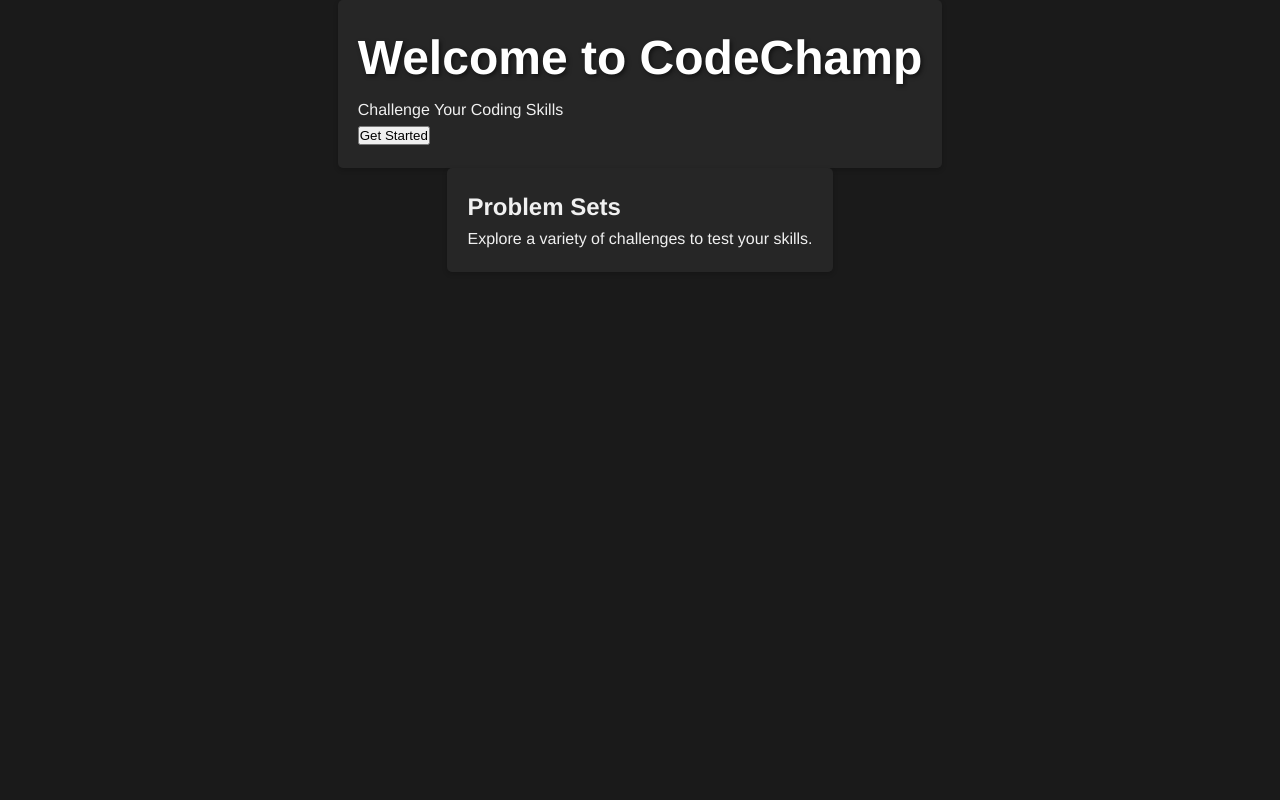
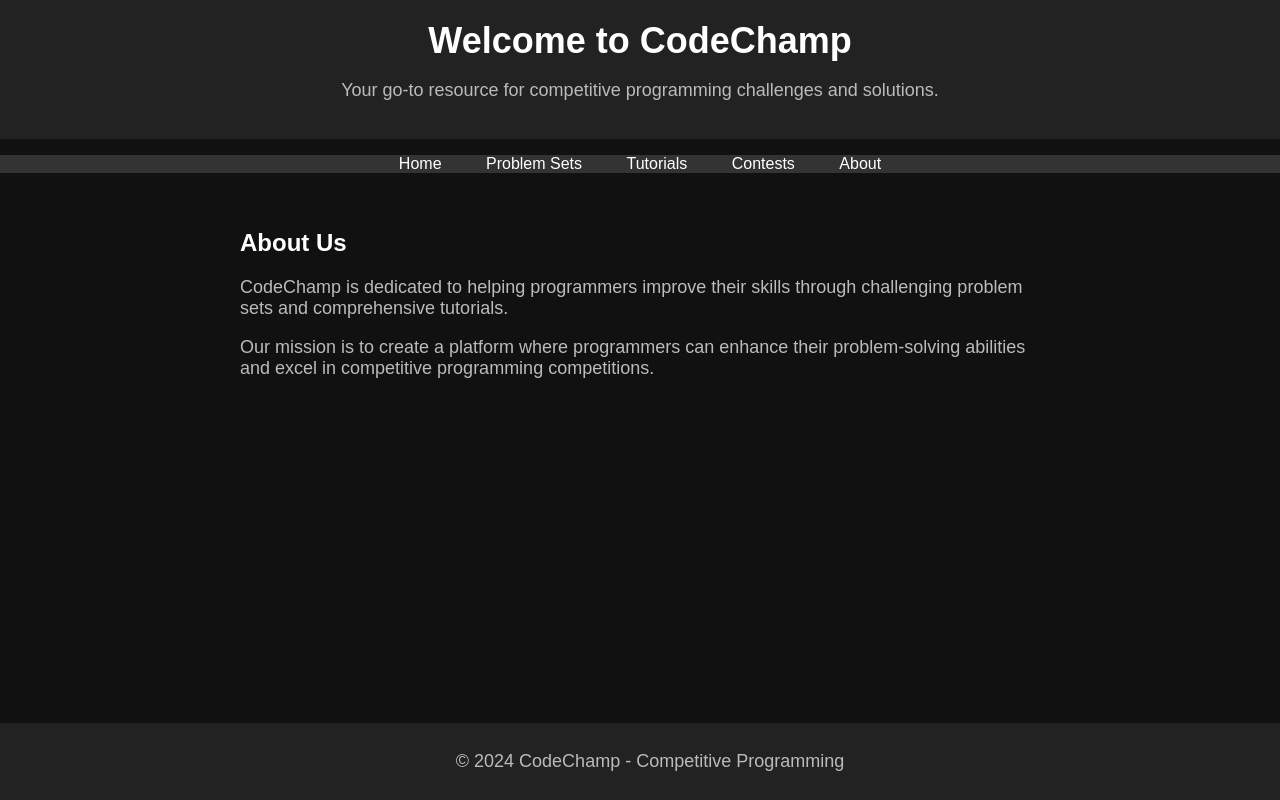
Before and after one commit to agastyahukoo/CodeChamp, a plain HTML site: page index.html in a window 1280 px wide. Drawn offline with Linux system fonts and the light colour scheme.

Commit message:
Update index.html

```diff
--- a/index.html
+++ b/index.html
@@ -3,30 +3,98 @@
 <head>
     <meta charset="UTF-8">
     <meta name="viewport" content="width=device-width, initial-scale=1.0">
-    <title>CodeChamp</title>
-    <link rel="stylesheet" href="styles.css">
+    <title>CodeChamp - Competitive Programming</title>
+    <style>
+        /* Reset some default styles */
+        body, html {
+            margin: 0;
+            padding: 0;
+            font-family: Arial, Helvetica, sans-serif;
+            background-color: #111;
+            color: #fff;
+        }
+
+        /* Header Styles */
+        header {
+            background-color: #222;
+            padding: 20px;
+            text-align: center;
+        }
+
+        h1 {
+            font-size: 36px;
+            margin: 0;
+        }
+
+        p {
+            font-size: 18px;
+            color: #bbb;
+        }
+
+        /* Navigation Styles */
+        nav {
+            background-color: #333;
+            text-align: center;
+        }
+
+        ul {
+            list-style-type: none;
+            padding: 0;
+        }
+
+        li {
+            display: inline;
+            margin: 0 20px;
+        }
+
+        a {
+            text-decoration: none;
+            color: #fff;
+            font-size: 16px;
+        }
+
+        /* Main Content Styles */
+        .container {
+            padding: 20px;
+            max-width: 800px;
+            margin: 0 auto;
+        }
+
+        /* Footer Styles */
+        footer {
+            background-color: #222;
+            text-align: center;
+            padding: 10px;
+            position: absolute;
+            bottom: 0;
+            width: 100%;
+        }
+    </style>
 </head>
 <body>
-    <!-- Home Section -->
-    <div class="section" id="home">
-        <div class="content">
-            <h1>Welcome to CodeChamp</h1>
-            <p>Challenge Your Coding Skills</p>
-            <button>Get Started</button>
-        </div>
+    <header>
+        <h1>Welcome to CodeChamp</h1>
+        <p>Your go-to resource for competitive programming challenges and solutions.</p>
+    </header>
+
+    <nav>
+        <ul>
+            <li><a href="#">Home</a></li>
+            <li><a href="problem_sets.html">Problem Sets</a></li>
+            <li><a href="#">Tutorials</a></li>
+            <li><a href="#">Contests</a></li>
+            <li><a href="#">About</a></li>
+        </ul>
+    </nav>
+
+    <div class="container">
+        <h2>About Us</h2>
+        <p>CodeChamp is dedicated to helping programmers improve their skills through challenging problem sets and comprehensive tutorials.</p>
+        <p>Our mission is to create a platform where programmers can enhance their problem-solving abilities and excel in competitive programming competitions.</p>
     </div>
 
-    <!-- Problem Sets Section -->
-    <div class="section" id="problem-sets">
-        <div class="content">
-            <h2>Problem Sets</h2>
-            <p>Explore a variety of challenges to test your skills.</p>
-            <ul id="file-list">
-                <!-- Problem sets will be listed here by the JavaScript -->
-            </ul>
-        </div>
-    </div>
-
-    <script src="script.js"></script>
+    <footer>
+        <p>&copy; 2024 CodeChamp - Competitive Programming</p>
+    </footer>
 </body>
 </html>
```
